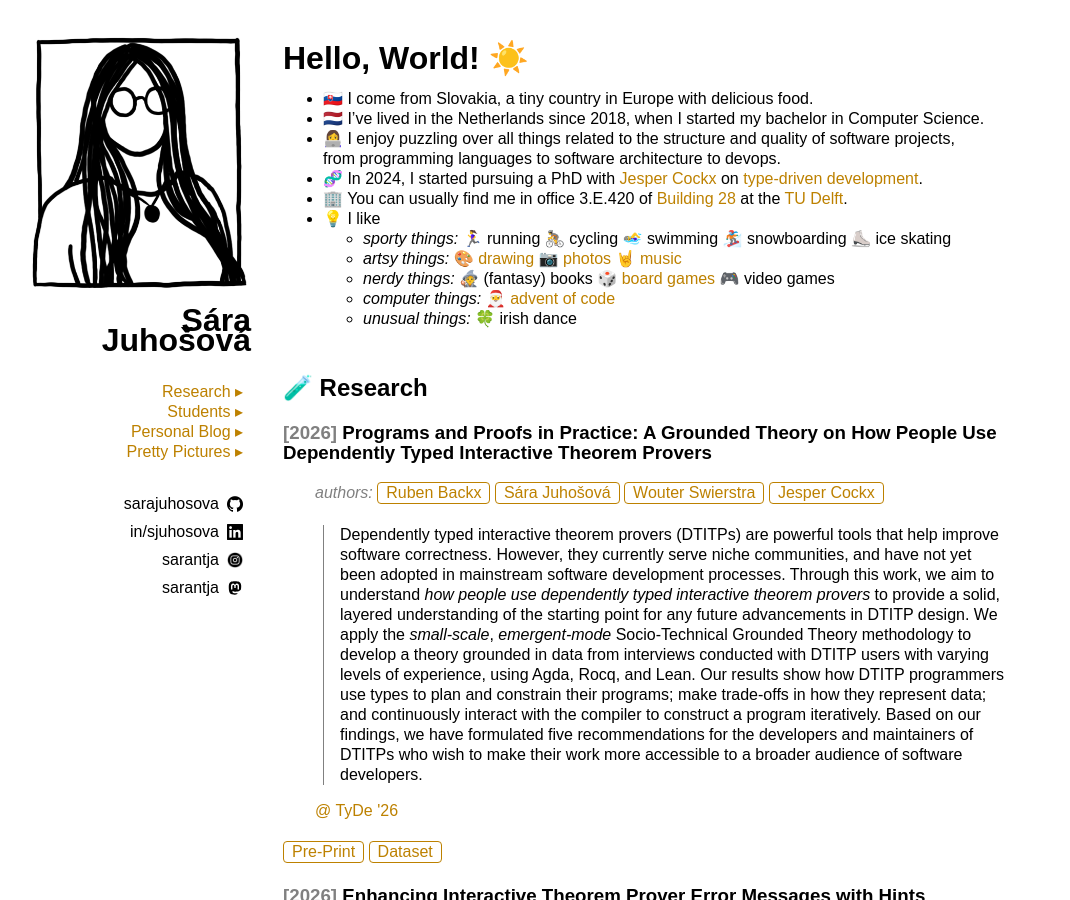
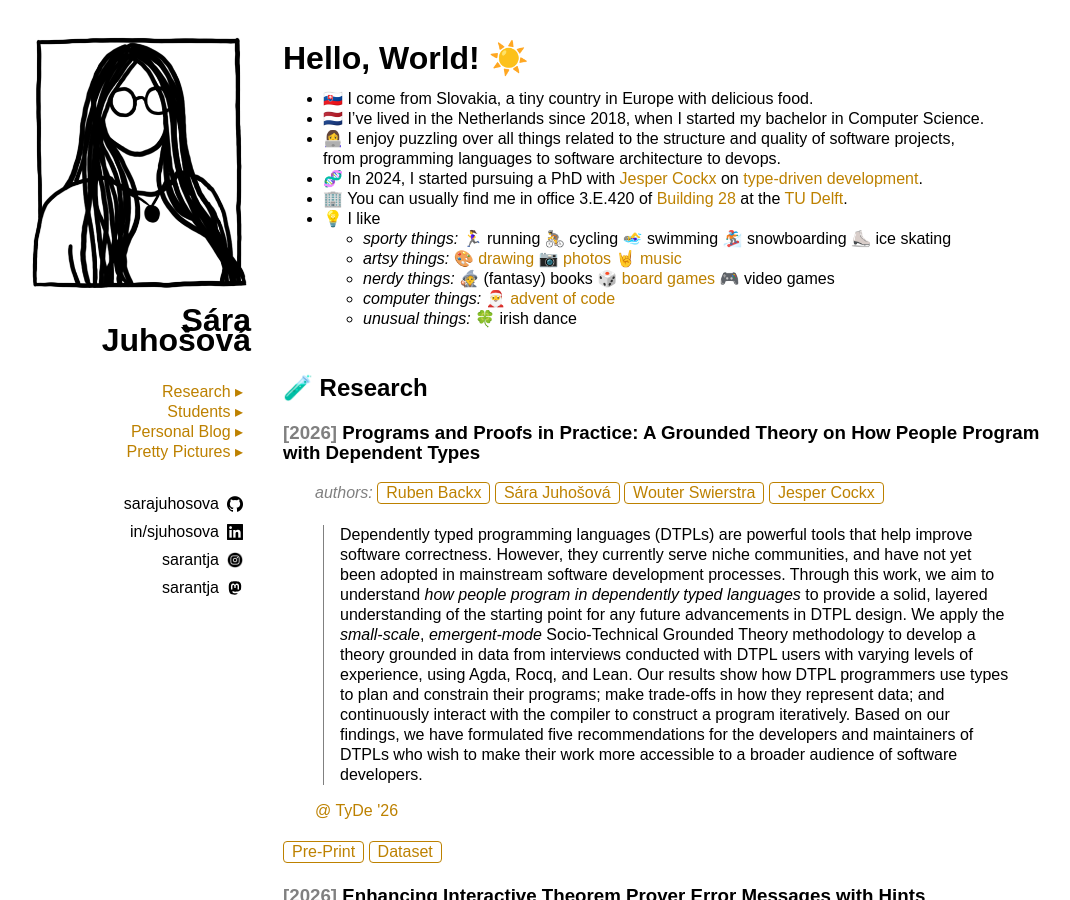
Before and after one commit to sarajuhosova/sarajuhosova.github.io, a Jekyll site: the page built from index.md, in a window 1280 px wide and 900 px high. Shown: the whole window, without its empty margins (102-1172 px from the left). Built offline with Jekyll 4.4.1, drawn with Linux system fonts in a browser that asks for light colours.

Commit message:
Update title and abstract of TyDe'26

```diff
--- a/_data/research.yaml
+++ b/_data/research.yaml
@@ -1,4 +1,4 @@
-- title: "Programs and Proofs in Practice: A Grounded Theory on How People Use Dependently Typed Interactive Theorem Provers"
+- title: "Programs and Proofs in Practice: A Grounded Theory on How People Program with Dependent Types"
   year: 2026
   authors:
     - name: Ruben Backx
@@ -10,12 +10,12 @@
     - name: Jesper Cockx
       link: https://jesper.cx/
   abstract: |
-    Dependently typed interactive theorem provers (DTITPs) are powerful tools that help improve software correctness.
+    Dependently typed programming languages (DTPLs) are powerful tools that help improve software correctness.
     However, they currently serve niche communities, and have not yet been adopted in mainstream software development processes.
-    Through this work, we aim to understand <em>how people use dependently typed interactive theorem provers</em> to provide a solid, layered understanding of the starting point for any future advancements in DTITP design.
-    We apply the <em>small-scale</em>, <em>emergent-mode</em> Socio-Technical Grounded Theory methodology to develop a theory grounded in data from interviews conducted with DTITP users with varying levels of experience, using Agda, Rocq, and Lean.
-    Our results show how DTITP programmers use types to plan and constrain their programs; make trade-offs in how they represent data; and continuously interact with the compiler to construct a program iteratively.
-    Based on our findings, we have formulated five recommendations for the developers and maintainers of DTITPs who wish to make their work more accessible to a broader audience of software developers.
+    Through this work, we aim to understand <em>how people program in dependently typed languages</em> to provide a solid, layered understanding of the starting point for any future advancements in DTPL design.
+    We apply the <em>small-scale</em>, <em>emergent-mode</em> Socio-Technical Grounded Theory methodology to develop a theory grounded in data from interviews conducted with DTPL users with varying levels of experience, using Agda, Rocq, and Lean.
+    Our results show how DTPL programmers use types to plan and constrain their programs; make trade-offs in how they represent data; and continuously interact with the compiler to construct a program iteratively.
+    Based on our findings, we have formulated five recommendations for the developers and maintainers of DTPLs who wish to make their work more accessible to a broader audience of software developers.
   conferences:
     - name: TyDe '26
       link: https://tydeworkshop.org/2026
```
